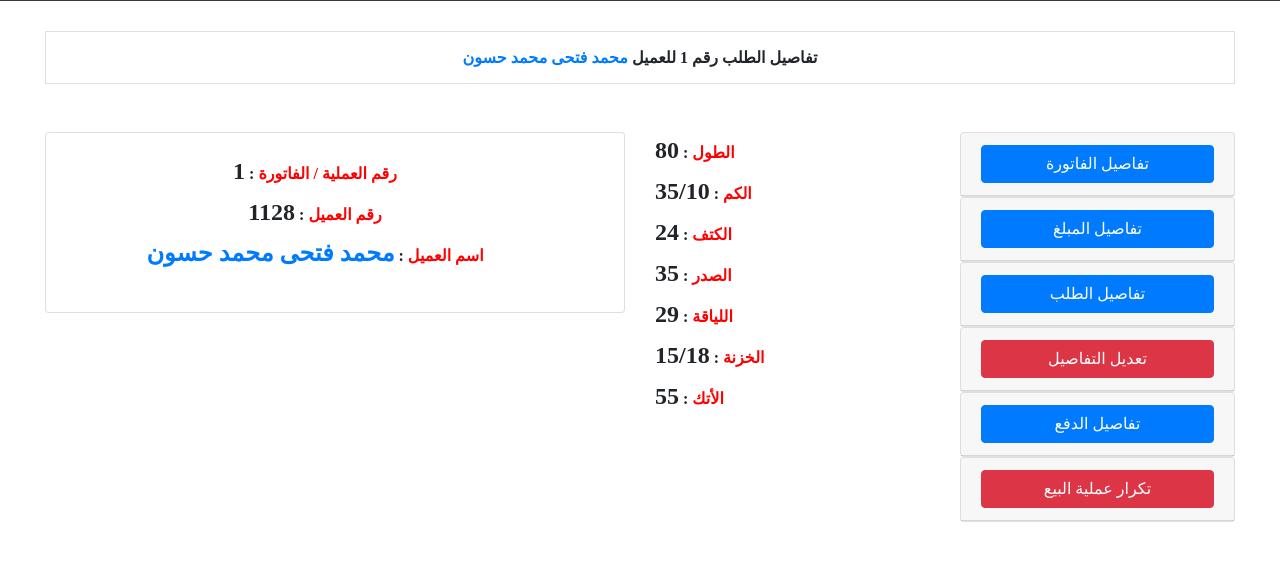
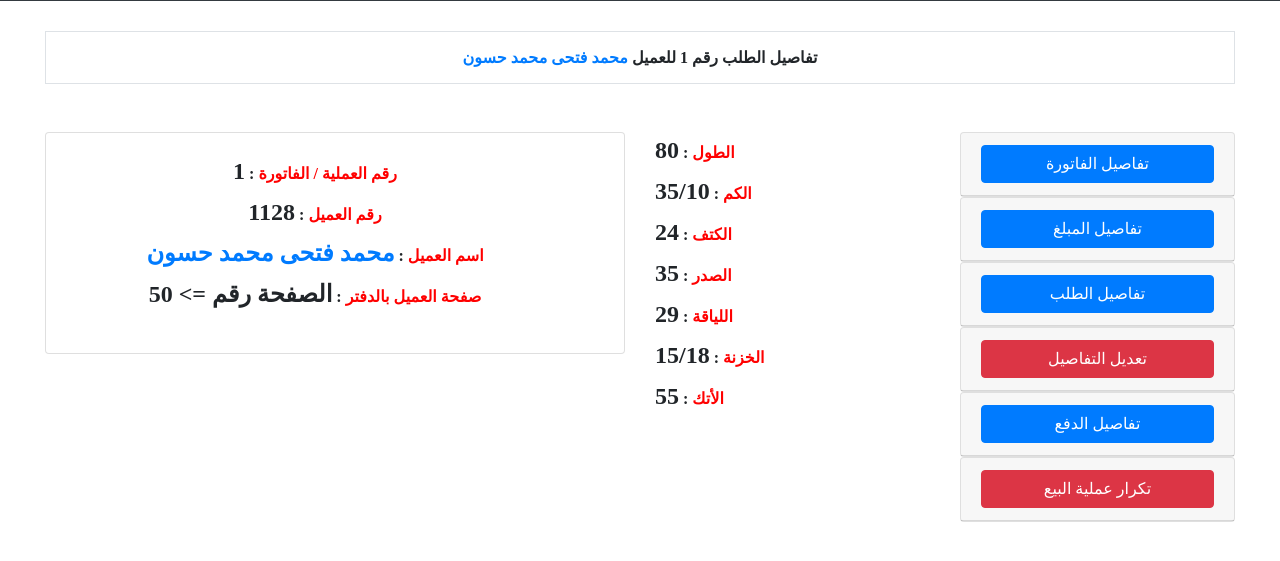
Before and after one commit to arbhmnalnt/boshy, a Django app: page /order/listOrderDetails/1130 in a window 1280 px wide, after a click on "تفاصيل الفاتورة". Shown: the part 57-618 px from the top of the page. Run offline with Django 3.2, Linux system fonts and the light colour scheme; data comes from the database, SQL or seed files in the repository; parts of the project's set-up code (start-up, migrations or seed data) failed here and were passed over; some libraries are stand-ins or nearby versions.

Commit message:
add client  page number to order detailview

```diff
--- a/order/templates/order/ordersDetailView.html
+++ b/order/templates/order/ordersDetailView.html
@@ -131,6 +131,7 @@
                           <li><label>رقم العملية / الفاتورة</label> : <span>{{ masterInvoices.counter }}</span></li>
                           <li><label>رقم العميل</label> : <span>{{ masterInvoices.clientMI.id }}</span></li>
                           <li><label>اسم العميل</label> : <span><a href="#">{{ masterInvoices.clientMI.name }}</a></span></li>
+                          <li><label>صفحة العميل بالدفتر</label> : <span><a>الصفحة رقم => {{ masterInvoices.clientMI.page }}</a></span></li>
                       </ul>
                   </div>
               </div>
```
